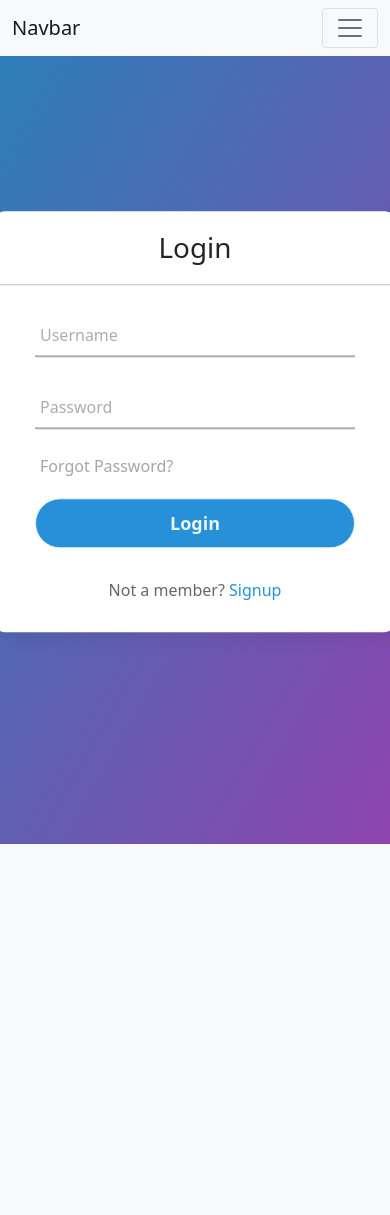
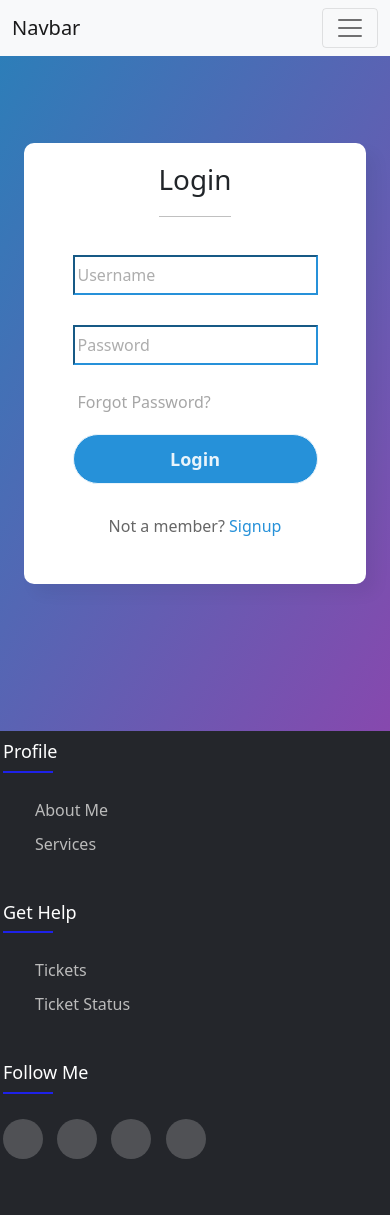
Before and after one commit to Jeyzen/Form-Django, a Django app: page / in a window 390 px wide. Before the commit the page ends 844 px from the top, so only its background shows below. Run offline with Django 4.2, Linux system fonts and the light colour scheme.

Commit message:
Update fix

```diff
--- a/portfolio/static/main.css
+++ b/portfolio/static/main.css
@@ -1,46 +1,62 @@
-@import url('https://fonts.googleapis.com/css2?family=Noto+Sans:wght@700&family=Poppins:wght@400;500;600&display=swap');
-
-body{
+body {
   margin: 0;
   padding: 0;
-  background: linear-gradient(120deg,#2980b9, #8e44ad);
+  background: linear-gradient(120deg, #2980b9, #8e44ad);
   height: 100vh;
   overflow: hidden;
 }
-.center{
-  position: absolute;
-  top: 50%;
-  left: 50%;
-  transform: translate(-50%, -50%);
+
+.container {
+  display: flex;
+  justify-content: center;
+  align-items: center;
+  height: 80vh;
+}
+
+.l_container {
+  display: flex;
+  justify-content: center;
+  align-items: center;
+}
+
+.center {
+  display: flex;
+  flex-direction: column;
+  justify-content: center;
+  align-items: center;
   width: 400px;
   background: white;
   border-radius: 10px;
-  box-shadow: 10px 10px 15px rgba(0,0,0,0.05);
+  box-shadow: 10px 10px 15px rgba(0, 0, 0, 0.05);
 }
-.center h1{
+
+.center h1 {
   text-align: center;
   padding: 20px 0;
   border-bottom: 1px solid silver;
 }
-.center form{
+
+.center form {
   padding: 0 40px;
   box-sizing: border-box;
 }
-form .txt_field{
+
+form .txt_field {
   position: relative;
-  border-bottom: 2px solid #adadad;
   margin: 30px 0;
 }
-.txt_field input{
+
+.txt_field input {
   width: 100%;
   padding: 0 5px;
   height: 40px;
   font-size: 16px;
-  border: none;
+  border-color: #2691d9;
   background: none;
   outline: none;
 }
-.txt_field label{
+
+.txt_field label {
   position: absolute;
   top: 50%;
   left: 5px;
@@ -48,36 +64,42 @@ form .txt_field{
   transform: translateY(-50%);
   font-size: 16px;
   pointer-events: none;
-  transition: .5s;
+  transition: 0.5s;
 }
-.txt_field span::before{
+
+.txt_field span::before {
   content: '';
   position: absolute;
   top: 40px;
   left: 0;
-  width: 0%;
+  width: 0;
   height: 2px;
   background: #2691d9;
-  transition: .5s;
+  transition: 0.5s;
 }
+
 .txt_field input:focus ~ label,
-.txt_field input:valid ~ label{
+.txt_field input:valid ~ label {
   top: -5px;
   color: #2691d9;
 }
+
 .txt_field input:focus ~ span::before,
-.txt_field input:valid ~ span::before{
+.txt_field input:valid ~ span::before {
   width: 100%;
 }
-.pass{
+
+.pass {
   margin: -5px 0 20px 5px;
   color: #a6a6a6;
   cursor: pointer;
 }
-.pass:hover{
+
+.pass:hover {
   text-decoration: underline;
 }
-input[type="submit"]{
+
+input[type="submit"] {
   width: 100%;
   height: 50px;
   border: 1px solid;
@@ -89,43 +111,53 @@ input[type="submit"]{
   cursor: pointer;
   outline: none;
 }
-input[type="submit"]:hover{
+
+input[type="submit"]:hover {
   border-color: #2691d9;
-  transition: .5s;
+  transition: 0.5s;
 }
-.signup_link{
+
+.signup_link {
   margin: 30px 0;
   text-align: center;
   font-size: 16px;
   color: #666666;
 }
-.signup_link a{
+
+.signup_link a {
   color: #2691d9;
   text-decoration: none;
 }
-.signup_link a:hover{
+
+.signup_link a:hover {
   text-decoration: underline;
 }
-.fcontainer{
+
+.fcontainer {
   max-width: 1170px;
-	margin:auto;
+  margin: auto;
 }
-.row{
+
+.row {
   display: flex;
   flex-wrap: wrap;
 }
-ul{
+
+ul {
   list-style: none;
 }
-.footer{
+
+.footer {
   background-color: #24262b;
-  padding: 30px 0;
+  padding: 10px 0;
 }
-.footer-col{
+
+.footer-col {
   width: 25%;
   padding: 0 15px;
 }
-.footer-col h4{
+
+.footer-col h4 {
   font-size: 18px;
   color: #ffffff;
   text-transform: capitalize;
@@ -133,20 +165,23 @@ ul{
   font-weight: 500;
   position: relative;
 }
-.footer-col h4::before{
+
+.footer-col h4::before {
   content: '';
   position: absolute;
-	left:0;
+  left: 0;
   bottom: -10px;
-	background-color: #e91e63;
+  background-color: #1e21e9;
   height: 2px;
   box-sizing: border-box;
   width: 50px;
 }
-.footer-col ul li:not(:last-child){
+
+.footer-col ul li:not(:last-child) {
   margin-bottom: 10px;
 }
-.footer-col ul li a{
+
+.footer-col ul li a {
   font-size: 16px;
   text-transform: capitalize;
   color: #ffffff;
@@ -156,36 +191,64 @@ ul{
   display: block;
   transition: all 0.3s ease;
 }
-.footer-col ul li a:hover{
+
+.footer-col ul li a:hover {
   color: #ffffff;
   padding-left: 8px;
 }
-.footer-col .social-links a{
+
+.footer-col .social-links a {
   display: inline-block;
   height: 40px;
   width: 40px;
-	background-color: rgba(255,255,255,0.2);
-	margin:0 10px 10px 0;
+  background-color: rgba(255, 255, 255, 0.2);
+  margin: 0 10px 10px 0;
   text-align: center;
   line-height: 40px;
   border-radius: 50%;
   color: #ffffff;
   transition: all 0.5s ease;
 }
-.footer-col .social-links a:hover{
+
+.footer-col .social-links a:hover {
   color: #24262b;
   background-color: #ffffff;
 }
 
-/*responsive*/
-@media(max-width: 767px){
-  .footer-col{
+/* Responsive */
+@media (max-width: 767px) {
+  .footer-col {
+    min-width: 300px;
+    width: 50%;
+    margin-bottom: 30px;
+  }
+
+  .l_container {
+    min-width: 300px;
+    width: 50%;
+    margin-bottom: 30px;
+  }
+
+  .center {
+    min-width: 300px;
     width: 50%;
     margin-bottom: 30px;
   }
 }
-@media(max-width: 574px){
-  .footer-col{
+
+@media (max-width: 574px) {
+  .footer-col {
+    min-width: 300px;
+    width: 50%;
+  }
+
+  .l_container {
+    min-width: 300px;
+    width: 100%;
+  }
+
+  .center {
+    min-width: 300px;
     width: 100%;
   }
 }
--- a/portfolio/templates/layout.html
+++ b/portfolio/templates/layout.html
@@ -18,9 +18,6 @@
         {% block content %}
         {% endblock %}
         </div>
-
-    <footer>
-        {% comment %} {% include 'partials/footer.html' %} {% endcomment %}
-        </footer>
+        {% include 'partials/footer.html' %}
     </body>
 </html>
--- a/portfolio/templates/partials/footer.html
+++ b/portfolio/templates/partials/footer.html
@@ -2,20 +2,17 @@
     <div class="fcontainer">
         <div class="row">
             <div class="footer-col">
-                <h4>company</h4>
+                <h4>Profile</h4>
                 <ul>
                     <li><a href="#">About Me</a></li>
                     <li><a href="#">Services</a></li>
-                    <li><a href="#">Privacy Policy</a></li>
-                    <li><a href="#">Affiliate Program</a></li>
                 </ul>
             </div>
             <div class="footer-col">
                 <h4>get help</h4>
                 <ul>
-                    <li><a href="#">Ticket's</a></li>
-                    <li><a href="#">Order Status</a></li>
-                    <li><a href="#">Payment Options</a></li>
+                    <li><a href="#">Tickets</a></li>
+                    <li><a href="#">Ticket Status</a></li>
                 </ul>
             </div>
             <div class="footer-col">
--- a/portfolio/templates/partials/navbar.html
+++ b/portfolio/templates/partials/navbar.html
@@ -8,7 +8,7 @@
       <div class="navbar-nav ms-auto">
         <a class="nav-link active" aria-current="page" href="#">Home</a>
         <a class="nav-link" href="#">Features</a>
-        <a class="nav-link" href="#">Pricing</a>
+        <a class="nav-link" href="#">About</a>
       </div>
     </div>
   </div>
```
Lines whose indentation alone changed are shown as unchanged.
